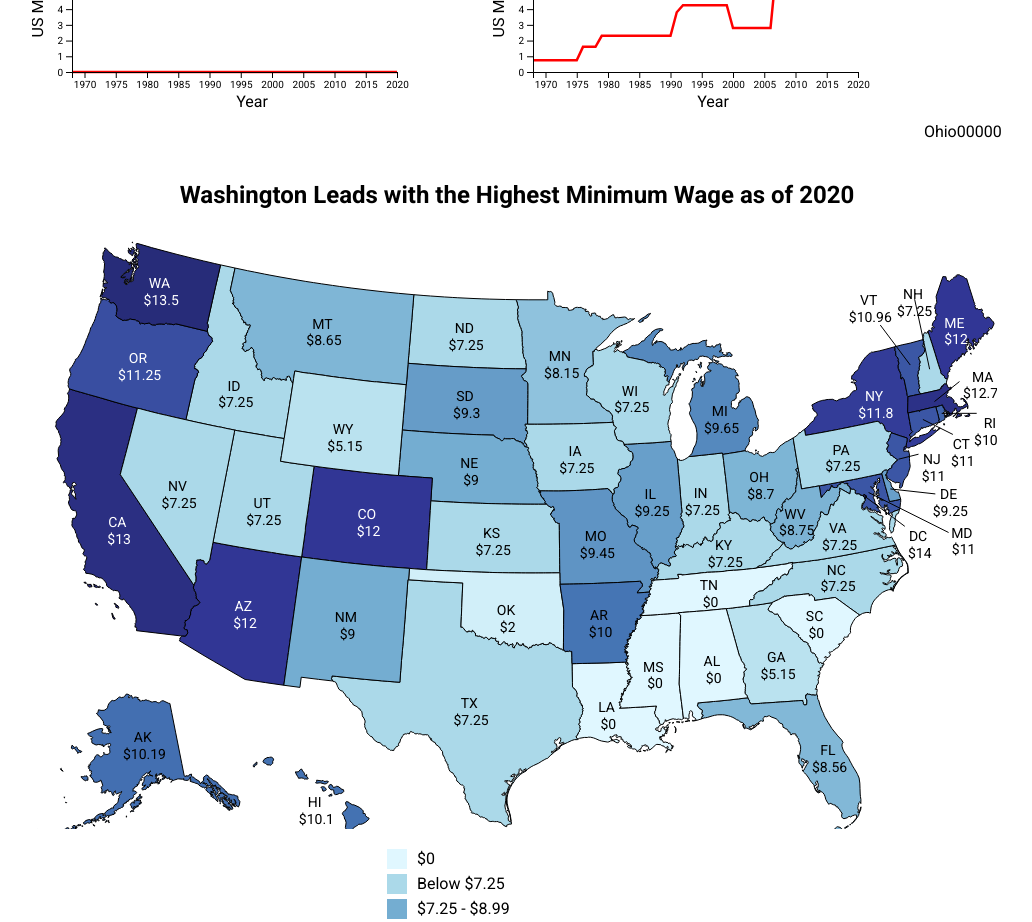
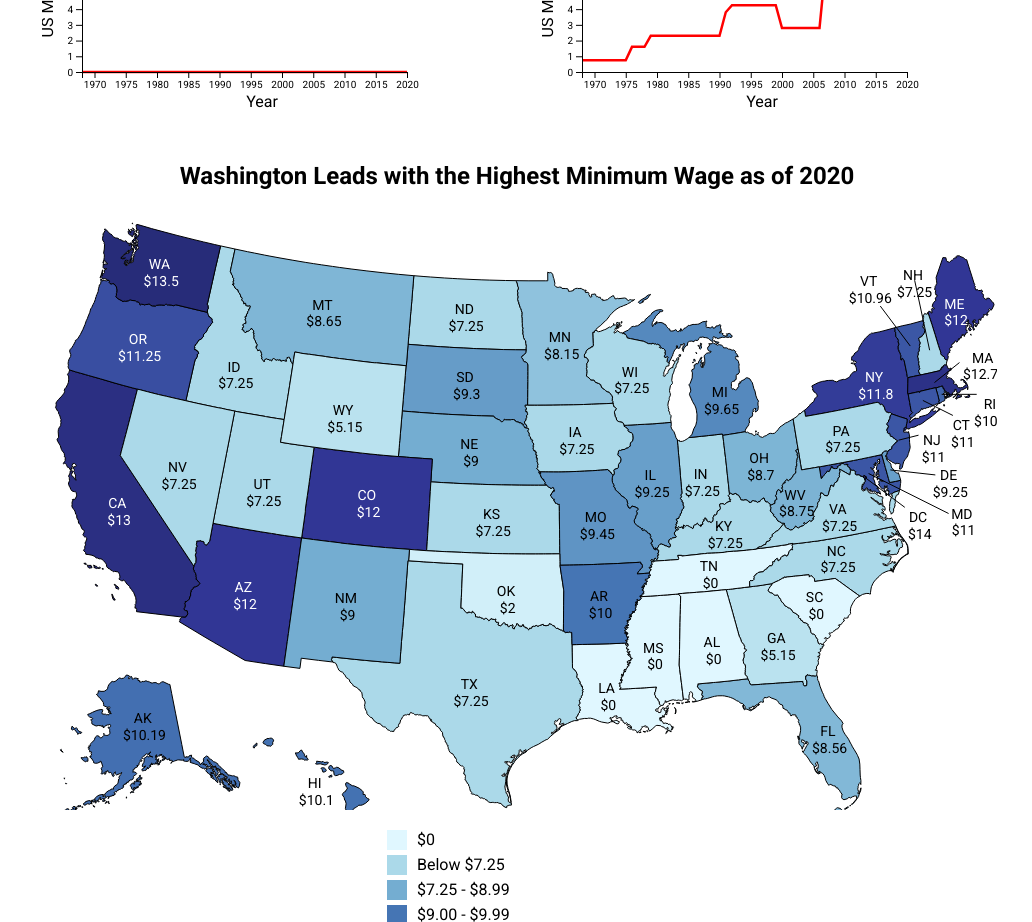
Before and after one commit to samuellee77/dsc-queue-viz, a SvelteKit app: page / in a window 1280 px wide. Shown: the part 1100-2022 px from the top of the page, without its empty margins (123-1155 px from the left). Built offline with nearby package versions, Linux system fonts and the light colour scheme.

Commit message:
Update TwoLineGraphs.svelte

```diff
--- a/src/components/TwoLineGraphs.svelte
+++ b/src/components/TwoLineGraphs.svelte
@@ -100,7 +100,7 @@
     <div class="graph-description"> </div>
 
     <svg bind:this={svgOhio} width="400" height="300"></svg>
-    <div class="graph-description">Ohio00000</div>
+    <div class="graph-description"></div>
 
 </div>
 
```
